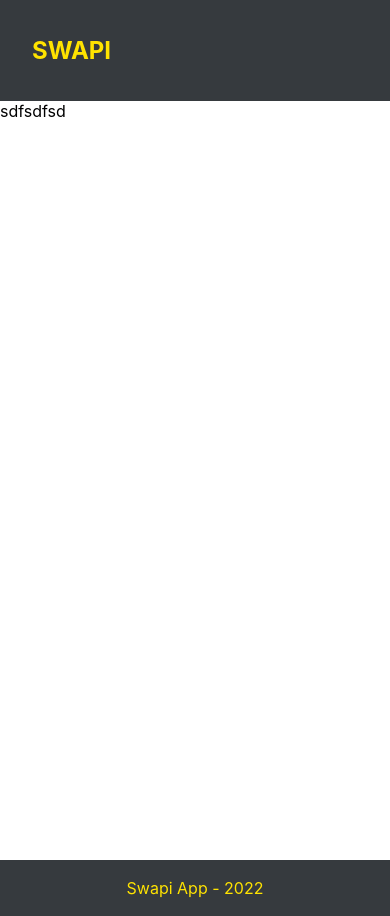
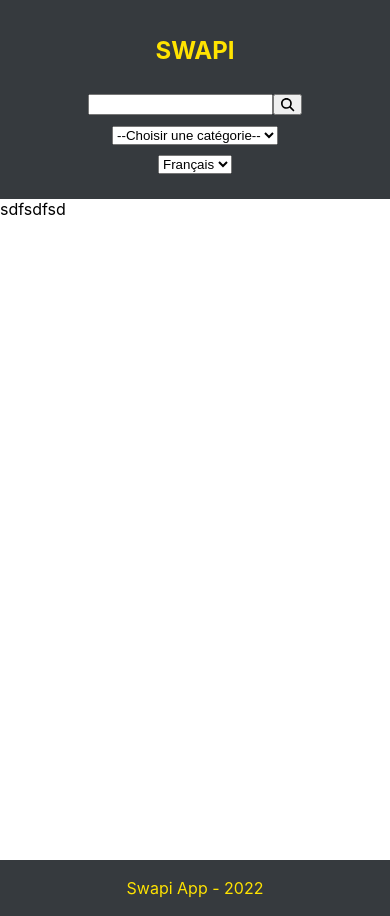
Before and after one commit to Aurel-GitHub/swapi-client, a React (Create React App) app: page / in a window 390 px wide. Built offline with nearby package versions, Linux system fonts and the light colour scheme.

Commit message:
add fontawesome & headerbtn

```diff
--- a/package.json
+++ b/package.json
@@ -3,6 +3,10 @@
   "version": "0.1.0",
   "private": true,
   "dependencies": {
+    "@fortawesome/fontawesome-svg-core": "^6.2.1",
+    "@fortawesome/free-regular-svg-icons": "^6.2.1",
+    "@fortawesome/free-solid-svg-icons": "^6.2.1",
+    "@fortawesome/react-fontawesome": "^0.2.0",
     "@testing-library/jest-dom": "^5.16.5",
     "@testing-library/react": "^13.4.0",
     "@testing-library/user-event": "^13.5.0",
@@ -10,6 +14,7 @@
     "@types/node": "^16.18.3",
     "@types/react": "^18.0.25",
     "@types/react-dom": "^18.0.9",
+    "babel-plugin-macros": "^3.1.0",
     "eslint-config-prettier": "^8.5.0",
     "eslint-import-resolver-typescript": "^3.5.2",
     "eslint-plugin-import": "^2.26.0",
--- a/src/App.tsx
+++ b/src/App.tsx
@@ -1,6 +1,5 @@
 import Footer from './components/layout/footer/footer';
 import Header from './components/layout/header/header';
-import styles from './styles/index.module.css';
 
 function App() {
   return (
--- a/src/components/layout/header/header.module.css
+++ b/src/components/layout/header/header.module.css
@@ -11,3 +11,13 @@
   font-weight: 700;
   text-transform: uppercase;
 }
+@media (max-width: 700px) {
+  .navHeader {
+    flex-direction: column;
+    padding: 1rem 4rem;
+  }
+
+  .btnHeader {
+    margin: 1vh;
+  }
+}
--- a/src/components/layout/header/header.tsx
+++ b/src/components/layout/header/header.tsx
@@ -1,11 +1,35 @@
-import React from 'react';
 import styles from './header.module.css';
+import { FontAwesomeIcon } from '@fortawesome/react-fontawesome';
+import { faMagnifyingGlass } from '@fortawesome/free-solid-svg-icons';
 
 export default function Header(): JSX.Element {
   return (
     <header>
       <nav className={styles.navHeader}>
         <h1 className={styles.logo}>swapi</h1>
+        <div className={styles.btnHeader}>
+          <input type='search' id='site-search' name='q' />
+          <button>
+            <FontAwesomeIcon icon={faMagnifyingGlass} />
+          </button>
+        </div>
+        <div>
+          <select name='categories' id='categories-select'>
+            <option value=''>--Choisir une catégorie--</option>
+            <option value='planets'>Planètes</option>
+            <option value='spaceships'>Vaisseaux</option>
+            <option value='vehicles'>Véhicules</option>
+            <option value='people'>Personnage</option>
+            <option value='films'>Film</option>
+            <option value='species'>Espèces</option>
+          </select>
+        </div>
+        <div className={styles.btnHeader}>
+          <select name='lang' id='lang-select'>
+            <option value=''>Français</option>
+            <option value='wookie'>Wookie</option>
+          </select>
+        </div>
       </nav>
     </header>
   );
```
Also changed, not shown: 1 other file (tests, documents, lock files or other folders).
